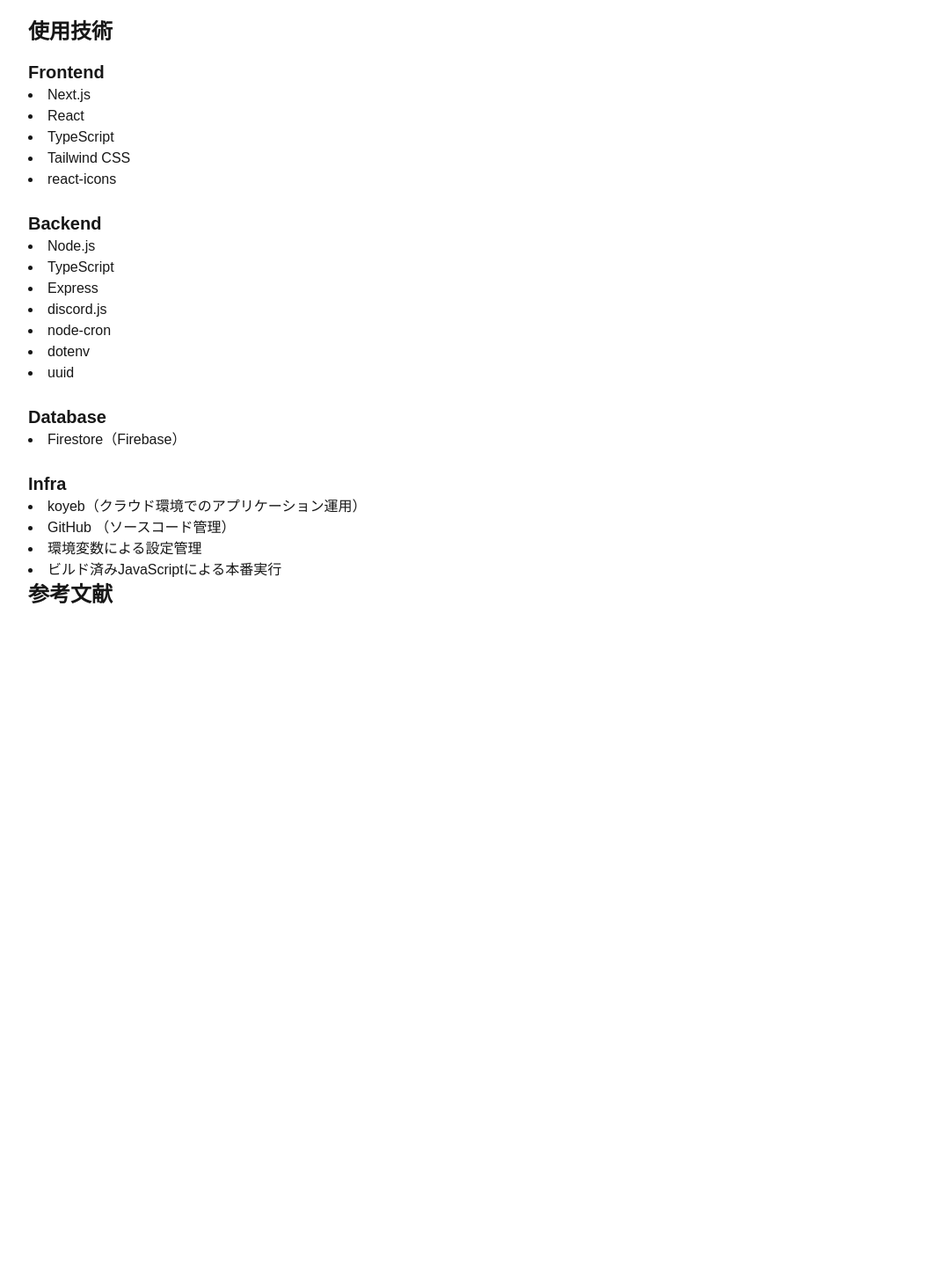
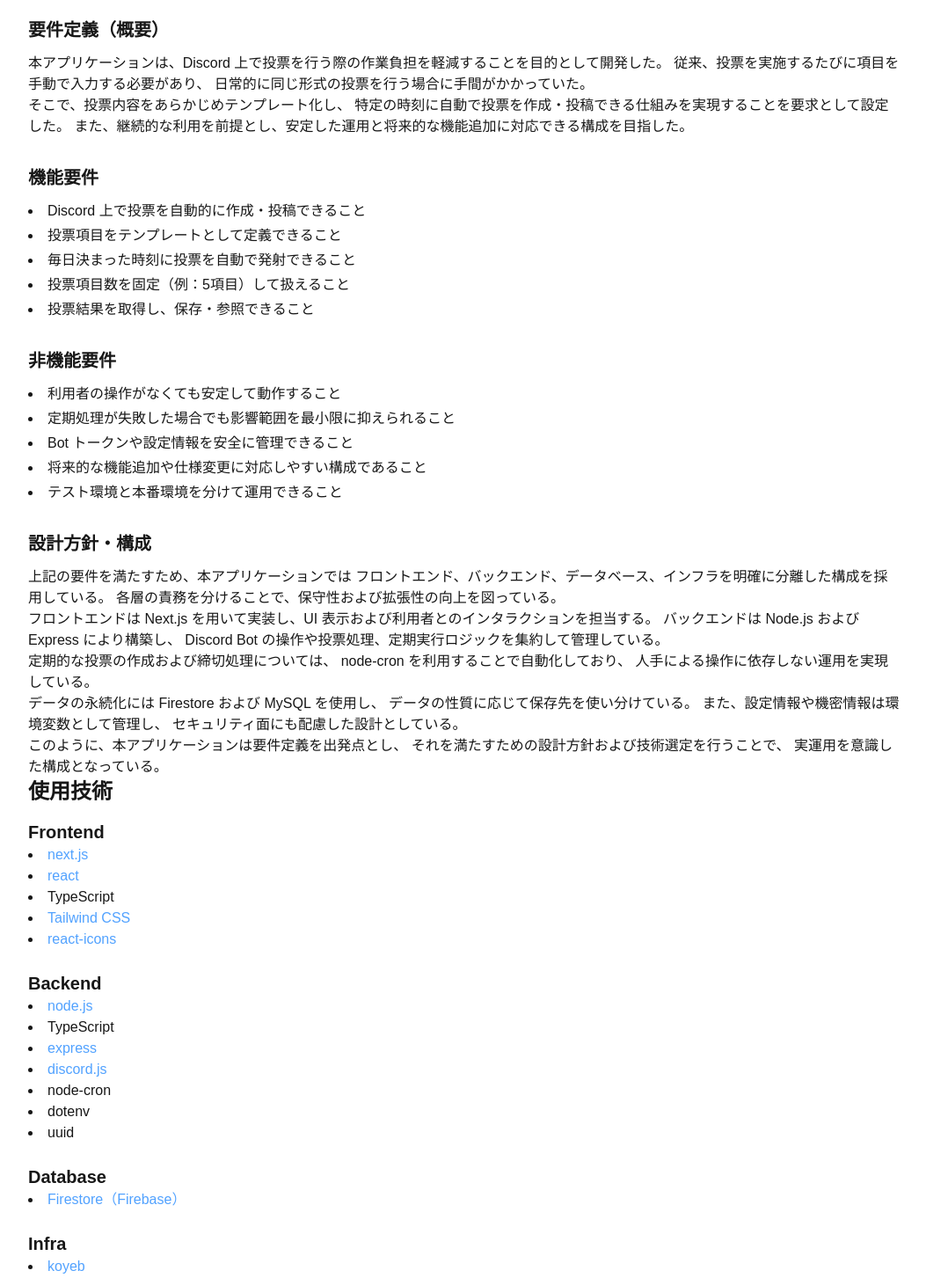
Before and after one commit to Kaiser05gg/DiscordPollBpt-front, a Next.js app: page /docs in a window 1280 px wide. Shown: the part 164-1617 px from the top of the page at 88% size, without its empty margins (112-1165 px from the left). Before the commit the page ends 872 px from the top, so only its background shows below. Built offline with nearby package versions, Linux system fonts and the light colour scheme.

Commit message:
docs:設計の追加

```diff
--- a/src/app/docs/page.tsx
+++ b/src/app/docs/page.tsx
@@ -9,23 +9,156 @@
         </p>
 
         <h2 className="text-2xl font-semibold mb-4">設計</h2>
+        <h3 className="text-xl font-semibold mb-3">要件定義（概要）</h3>
+
+        <p>
+          本アプリケーションは、Discord
+          上で投票を行う際の作業負担を軽減することを目的として開発した。
+          従来、投票を実施するたびに項目を手動で入力する必要があり、
+          日常的に同じ形式の投票を行う場合に手間がかかっていた。
+        </p>
+
+        <p>
+          そこで、投票内容をあらかじめテンプレート化し、
+          特定の時刻に自動で投票を作成・投稿できる仕組みを実現することを要求として設定した。
+          また、継続的な利用を前提とし、安定した運用と将来的な機能追加に対応できる構成を目指した。
+        </p>
+        <h3 className="text-xl font-semibold mt-8 mb-3">機能要件</h3>
+
+        <ul className="list-disc list-inside space-y-1">
+          <li>Discord 上で投票を自動的に作成・投稿できること</li>
+          <li>投票項目をテンプレートとして定義できること</li>
+          <li>毎日決まった時刻に投票を自動で発射できること</li>
+          <li>投票項目数を固定（例：5項目）して扱えること</li>
+          <li>投票結果を取得し、保存・参照できること</li>
+        </ul>
+
+        <h3 className="text-xl font-semibold mt-8 mb-3">非機能要件</h3>
+
+        <ul className="list-disc list-inside space-y-1">
+          <li>利用者の操作がなくても安定して動作すること</li>
+          <li>定期処理が失敗した場合でも影響範囲を最小限に抑えられること</li>
+          <li>Bot トークンや設定情報を安全に管理できること</li>
+          <li>将来的な機能追加や仕様変更に対応しやすい構成であること</li>
+          <li>テスト環境と本番環境を分けて運用できること</li>
+        </ul>
+
+        <h3 className="text-xl font-semibold mt-8 mb-3">設計方針・構成</h3>
+
+        <p>
+          上記の要件を満たすため、本アプリケーションでは
+          フロントエンド、バックエンド、データベース、インフラを明確に分離した構成を採用している。
+          各層の責務を分けることで、保守性および拡張性の向上を図っている。
+        </p>
+
+        <p>
+          フロントエンドは Next.js を用いて実装し、UI
+          表示および利用者とのインタラクションを担当する。 バックエンドは
+          Node.js および Express により構築し、 Discord Bot
+          の操作や投票処理、定期実行ロジックを集約して管理している。
+        </p>
+
+        <p>
+          定期的な投票の作成および締切処理については、 node-cron
+          を利用することで自動化しており、
+          人手による操作に依存しない運用を実現している。
+        </p>
+
+        <p>
+          データの永続化には Firestore および MySQL を使用し、
+          データの性質に応じて保存先を使い分けている。
+          また、設定情報や機密情報は環境変数として管理し、
+          セキュリティ面にも配慮した設計としている。
+        </p>
+
+        <p>
+          このように、本アプリケーションは要件定義を出発点とし、
+          それを満たすための設計方針および技術選定を行うことで、
+          実運用を意識した構成となっている。
+        </p>
 
         <h2 className="text-2xl font-semibold mb-4">使用技術</h2>
 
         <h3 className="text-xl font-semibold">Frontend</h3>
         <ul className="list-disc list-inside mb-6">
-          <li>Next.js</li>
-          <li>React</li>
+          <li>
+            <a
+              href="https://nextjs.org/"
+              target="_blank"
+              rel="noopener noreferrer"
+              className="text-blue-400 hover:underline"
+            >
+              next.js
+            </a>
+          </li>
+
+          <li>
+            <a
+              href="https://ja.react.dev/"
+              target="_blank"
+              rel="noopener noreferrer"
+              className="text-blue-400 hover:underline"
+            >
+              react
+            </a>
+          </li>
+
           <li>TypeScript</li>
-          <li>Tailwind CSS</li>
-          <li>react-icons</li>
+          <li>
+            <a
+              href="https://tailwindcss.com/"
+              target="_blank"
+              rel="noopener noreferrer"
+              className="text-blue-400 hover:underline"
+            >
+              Tailwind CSS
+            </a>
+          </li>
+
+          <li>
+            <a
+              href="https://react-icons.github.io/react-icons/"
+              target="_blank"
+              rel="noopener noreferrer"
+              className="text-blue-400 hover:underline"
+            >
+              react-icons
+            </a>
+          </li>
         </ul>
         <h3 className="text-xl font-semibold">Backend</h3>
         <ul className="list-disc list-inside mb-6">
-          <li>Node.js</li>
+          <li>
+            <a
+              href="https://nodejs.org/ja"
+              target="_blank"
+              rel="noopener noreferrer"
+              className="text-blue-400 hover:underline"
+            >
+              node.js
+            </a>
+          </li>
           <li>TypeScript</li>
-          <li>Express</li>
-          <li>discord.js</li>
+          <li>
+            <a
+              href="https://expressjs.com/ja/"
+              target="_blank"
+              rel="noopener noreferrer"
+              className="text-blue-400 hover:underline"
+            >
+              express
+            </a>
+          </li>
+          <li>
+            <a
+              href="https://discord.js.org/"
+              target="_blank"
+              rel="noopener noreferrer"
+              className="text-blue-400 hover:underline"
+            >
+              discord.js
+            </a>
+          </li>
           <li>node-cron</li>
           <li>dotenv</li>
           <li>uuid</li>
@@ -33,18 +166,49 @@
 
         <h3 className="text-xl font-semibold">Database</h3>
         <ul className="list-disc list-inside mb-6">
-          <li>Firestore（Firebase）</li>
+          <li>
+            <a
+              href="https://firebase.google.com/docs?hl=ja"
+              target="_blank"
+              rel="noopener noreferrer"
+              className="text-blue-400 hover:underline"
+            >
+              Firestore（Firebase）
+            </a>
+          </li>
         </ul>
 
         <h3 className="text-xl font-semibold">Infra</h3>
         <ul className="list-disc list-inside">
-          <li>koyeb（クラウド環境でのアプリケーション運用）</li>
+          <li>
+            <a
+              href="https://www.koyeb.com/"
+              target="_blank"
+              rel="noopener noreferrer"
+              className="text-blue-400 hover:underline"
+            >
+              koyeb
+            </a>
+          </li>
           <li>GitHub （ソースコード管理）</li>
           <li>環境変数による設定管理</li>
           <li>ビルド済みJavaScriptによる本番実行</li>
         </ul>
 
         <h2 className="text-2xl font-semibold mb-4">参考文献</h2>
+
+        <ul className="list-disc list-inside space-y-2">
+          <li>
+            <a
+              href="https://chat.openai.com/"
+              target="_blank"
+              rel="noopener noreferrer"
+              className="text-blue-400 hover:underline"
+            >
+              ChatGPT
+            </a>
+          </li>
+        </ul>
       </article>
     </main>
   );
```
